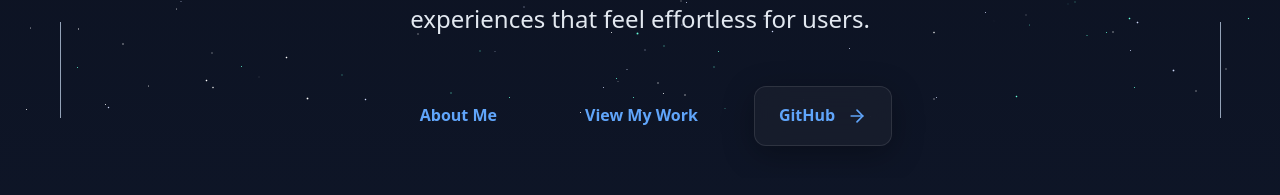
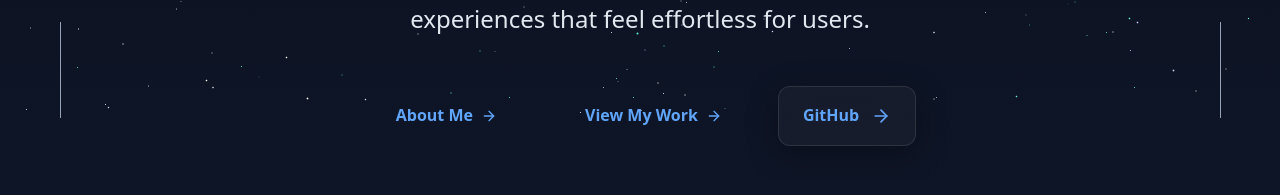
Before and after one commit to Davie3/davie3-com, a Next.js app: page / in a window 1280 px wide. Shown: the part 682-877 px from the top of the page. Built offline with nearby package versions, Linux system fonts and the light colour scheme.

Commit message:
style: enhance button hover animations and add arrow icons to navigation links

```diff
--- a/src/app/page.tsx
+++ b/src/app/page.tsx
@@ -51,16 +51,22 @@ export default function Home(): JSX.Element {
         <div className="mt-12 flex flex-col sm:flex-row items-center justify-center gap-6">
           <Link
             href={INTERNAL_ROUTES.ABOUT}
-            className="group relative px-8 py-4 bg-gradient-to-r from-purple-accent to-blue-accent rounded-xl font-semibold text-navy transition-all duration-300 hover:scale-105 hover:shadow-2xl hover:shadow-purple-accent/25 glow-on-hover"
+            className="group relative px-8 py-4 bg-gradient-to-r from-purple-accent to-blue-accent rounded-xl font-semibold text-navy transition-all duration-300 hover:scale-110 hover:shadow-2xl hover:shadow-purple-accent/40 glow-on-hover cursor-pointer transform hover:-translate-y-1 active:scale-95"
           >
-            <span className="relative z-10">About Me</span>
+            <span className="relative z-10 flex items-center gap-2">
+              About Me
+              <ArrowRight className="w-4 h-4 transition-transform duration-300 group-hover:translate-x-1" />
+            </span>
           </Link>
 
           <Link
             href={INTERNAL_ROUTES.PORTFOLIO}
-            className="group relative px-8 py-4 bg-gradient-to-r from-blue-accent to-purple-accent rounded-xl font-semibold text-navy transition-all duration-300 hover:scale-105 hover:shadow-2xl hover:shadow-blue-accent/25 glow-on-hover"
+            className="group relative px-8 py-4 bg-gradient-to-r from-blue-accent to-purple-accent rounded-xl font-semibold text-navy transition-all duration-300 hover:scale-110 hover:shadow-2xl hover:shadow-blue-accent/40 glow-on-hover cursor-pointer transform hover:-translate-y-1 active:scale-95"
           >
-            <span className="relative z-10">View My Work</span>
+            <span className="relative z-10 flex items-center gap-2">
+              View My Work
+              <ArrowRight className="w-4 h-4 transition-transform duration-300 group-hover:translate-x-1" />
+            </span>
           </Link>
 
           <a
```
